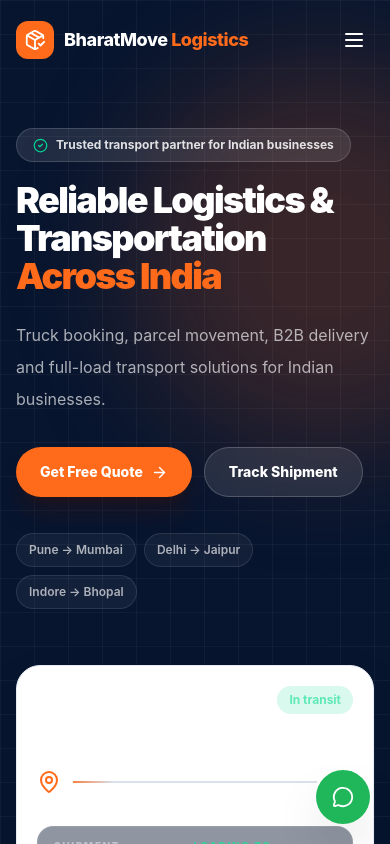
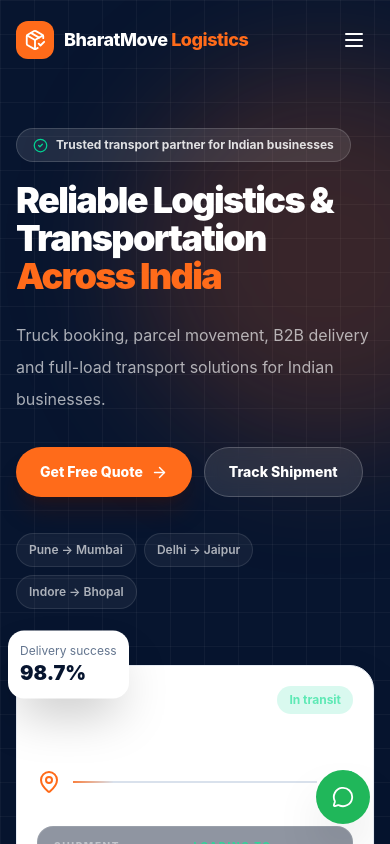
Before and after one commit to govindrtn/bharat-logistics-transport, a React (Vite) app: page / in a window 390 px wide. Shown: the top 844 px of the page. Built offline with nearby package versions, Linux system fonts and the light colour scheme.

Commit message:
Fix mobile delivery success badge overlap

```diff
--- a/src/components/Hero.jsx
+++ b/src/components/Hero.jsx
@@ -115,7 +115,7 @@ export default function Hero() {
           <motion.div
             animate={{ y: [0, -9, 0] }}
             transition={{ repeat: Infinity, duration: 3 }}
-            className="absolute -bottom-6 -left-4 rounded-2xl bg-white p-4 text-navy-950 shadow-2xl sm:-left-10"
+            className="absolute -left-2 -top-7 rounded-2xl bg-white p-3 text-navy-950 shadow-2xl sm:-bottom-6 sm:-left-10 sm:top-auto sm:p-4"
           >
             <p className="text-xs text-slate-500">{t("Delivery success")}</p>
             <p className="text-xl font-black">98.7%</p>
```
